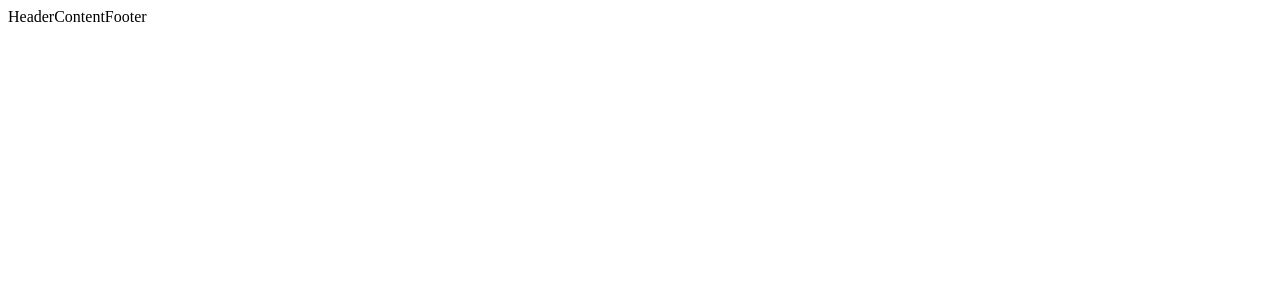
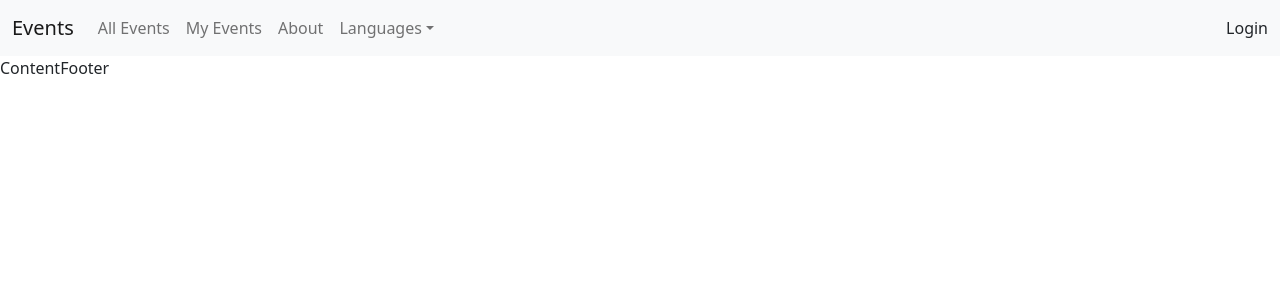
Before and after one commit to kristupasjovaisa/React.Events, a React (Create React App) app in the folder react.events/: page / in a window 1280 px wide. Shown: the top 300 px of the page. Built offline with nearby package versions, Linux system fonts and the light colour scheme.

Commit message:
Implement bootstrap and use it in Header container

```diff
--- a/react.events/package.json
+++ b/react.events/package.json
@@ -6,7 +6,7 @@
     "@testing-library/jest-dom": "^5.16.4",
     "@testing-library/react": "^13.3.0",
     "@testing-library/user-event": "^13.5.0",
-    "bootstrap": "^5.1.3",
+    "bootstrap": "^5.2.0-beta1",
     "prettier": "^2.7.1",
     "react": "^18.2.0",
     "react-bootstrap": "^2.4.0",
--- a/react.events/src/containers/Header/HeaderContainer.js
+++ b/react.events/src/containers/Header/HeaderContainer.js
@@ -1,3 +1,29 @@
-const HeaderContainer = () => <span>Header</span>
+import {Button, Container, Form, Nav, Navbar, NavDropdown} from "react-bootstrap";
+
+const HeaderContainer = () =>
+    <Navbar bg="light" expand="lg">
+        <Container fluid>
+            <Navbar.Brand href="#">Events</Navbar.Brand>
+            <Navbar.Toggle aria-controls="navbarScroll"/>
+            <Navbar.Collapse id="navbarScroll">
+                <Nav
+                    className="me-auto my-2 my-lg-0"
+                    style={{maxHeight: '100px'}}
+                    navbarScroll
+                >
+                    <Nav.Link href="#action2"> All Events</Nav.Link>
+                    <Nav.Link href="#action3"> My Events</Nav.Link>
+                    <Nav.Link href="#action4"> About</Nav.Link>
+                    <NavDropdown title="Languages" id="navbarScrollingDropdown">
+                        <NavDropdown.Item href="#action5">LT</NavDropdown.Item>
+                        <NavDropdown.Item href="#action6">EN</NavDropdown.Item>
+                    </NavDropdown>
+                </Nav>
+                <Nav.Link href="#" disabled>
+                    Login
+                </Nav.Link>
+            </Navbar.Collapse>
+        </Container>
+    </Navbar>
 
 export default HeaderContainer;
--- a/react.events/src/index.js
+++ b/react.events/src/index.js
@@ -2,6 +2,7 @@ import React from 'react';
 import ReactDOM from 'react-dom/client';
 import App from './App';
 import reportWebVitals from './reportWebVitals';
+import 'bootstrap/dist/css/bootstrap.min.css';
 
 const root = ReactDOM.createRoot(document.getElementById('root'));
 root.render(
```
Also changed, not shown: 1 other file (tests, documents, lock files or other folders).
